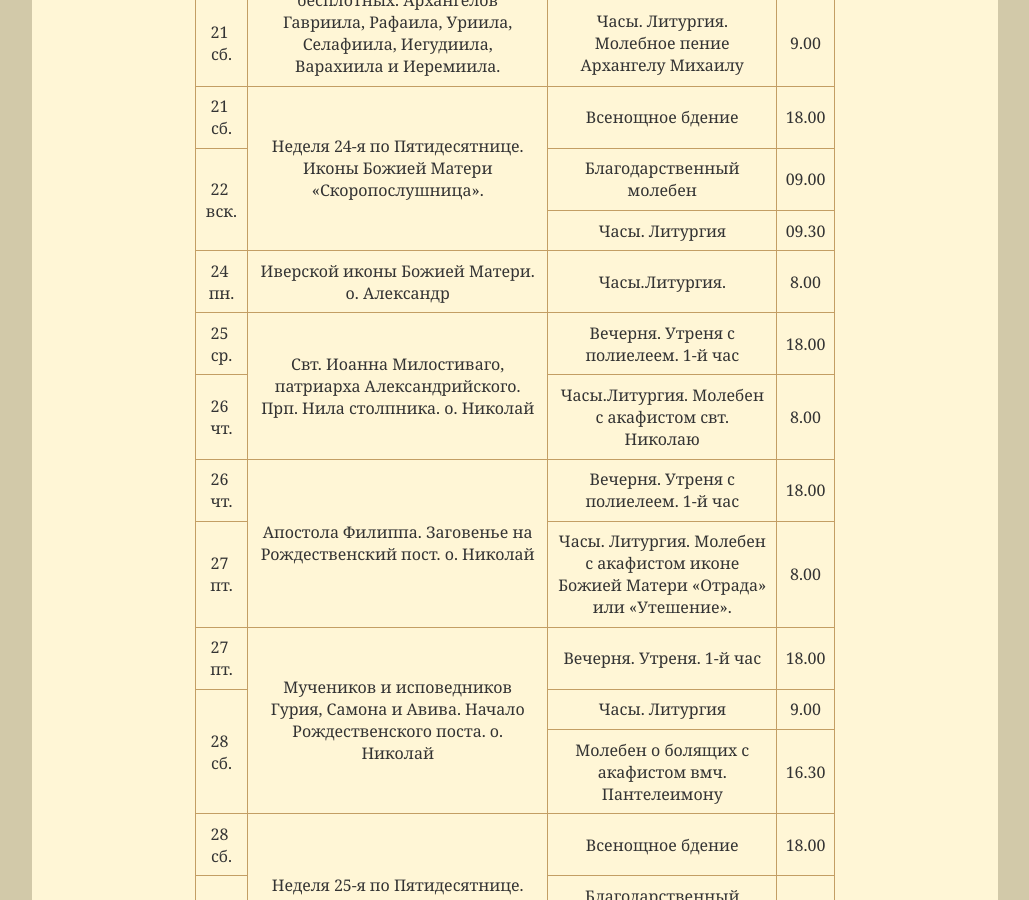
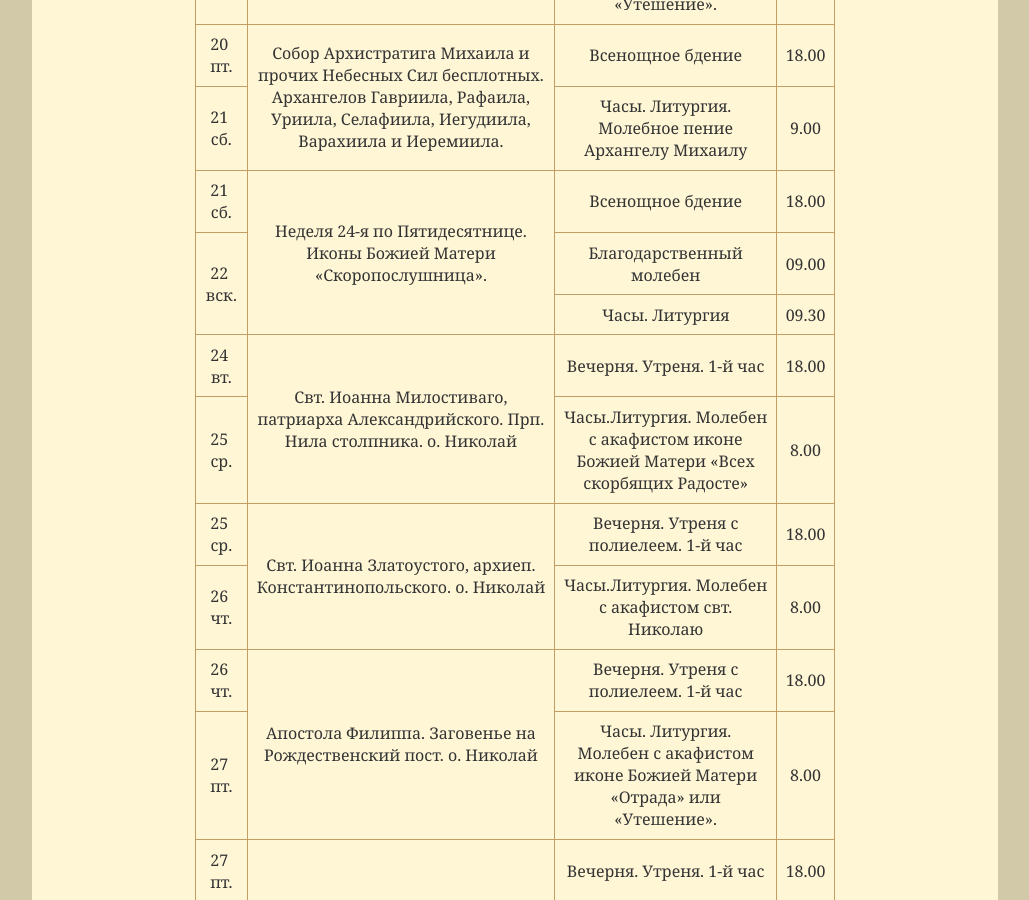
Before and after one commit to hramotradnoe/hramotradnoe.github.io, a Jekyll site: the page built from schedule/index.html, in a window 1280 px wide and 900 px high, scrolled down 2637 px. Shown: the whole window, without its empty margins (125-1154 px from the left). Built offline with Jekyll 4.4.1, drawn with Linux system fonts in a browser that asks for light colours.

Commit message:
Update schedule.yml

```diff
--- a/_data/schedule.yml
+++ b/_data/schedule.yml
@@ -17,8 +17,8 @@ timetable:
       - day   : 3&nbsp; вт.
         time  : '18.00'
         title : "Всенощное бдение"
-      - day   : 9&nbsp; ср.
-        time  : '8.00'
+      - day   : 4&nbsp; ср.
+        time  : '9.00'
         title : "Часы.Литургия."
  - description : "Апостола Иакова, брата Господня. о. Николай"
    services    :
@@ -141,12 +141,15 @@ timetable:
       - day   : 22&nbsp; вск.
         time  : '09.30'
         title : "Часы. Литургия"
- - description : "Иверской иконы Божией Матери. о. Александр"
+ - description : "Свт. Иоанна Милостиваго, патриарха Александрийского. Прп. Нила столпника. о. Николай"
    services    :
-      - day   : 24&nbsp; пн.
+      - day   : 24&nbsp; вт.
+        time  : '18.00'
+        title : "Вечерня. Утреня. 1-й час"
+      - day   : 25&nbsp; ср.
         time  : '8.00'
-        title : "Часы.Литургия."
- - description : "Свт. Иоанна Милостиваго, патриарха Александрийского. Прп. Нила столпника. о. Николай"
+        title : "Часы.Литургия. Молебен с акафистом иконе Божией Матери «Всех скорбящих Радосте»"
+ - description : "Свт. Иоанна Златоустого, архиеп. Константинопольского. о. Николай"
    services    :
       - day   : 25&nbsp; ср.
         time  : '18.00'
```
